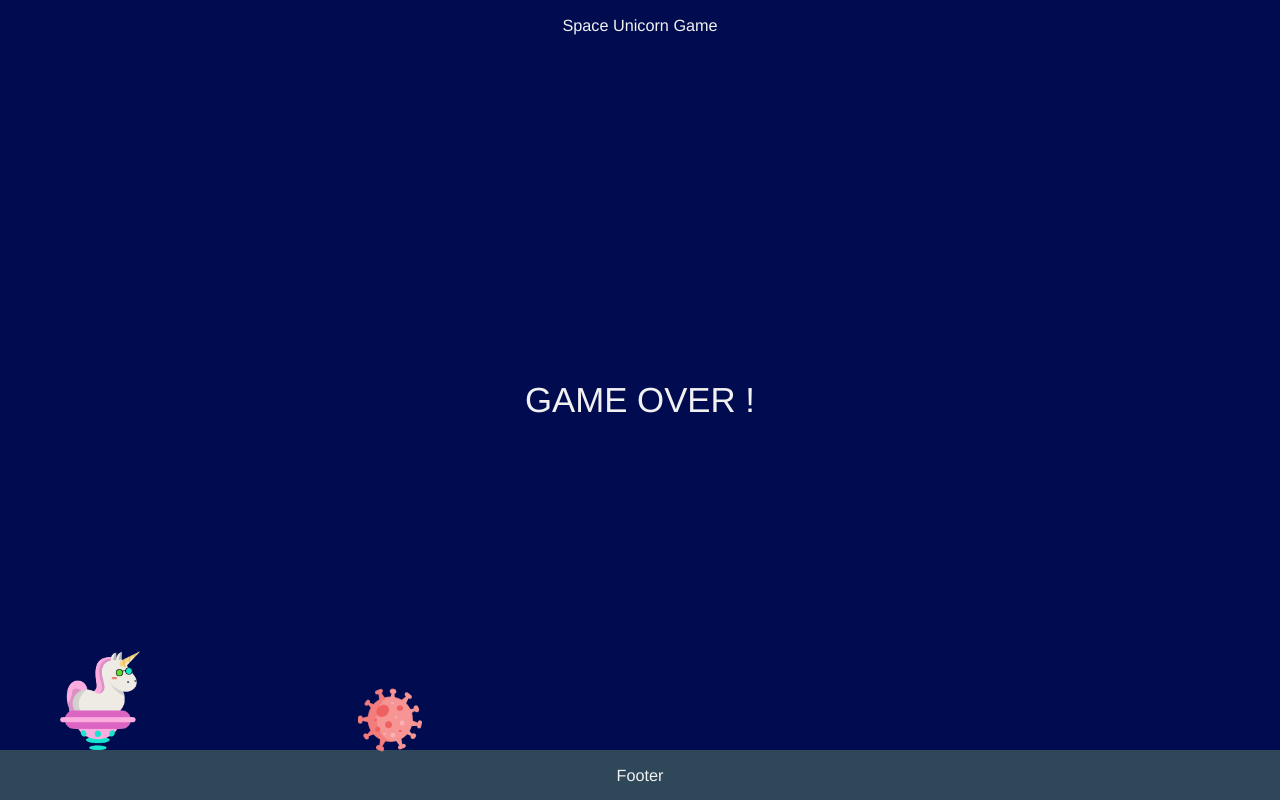
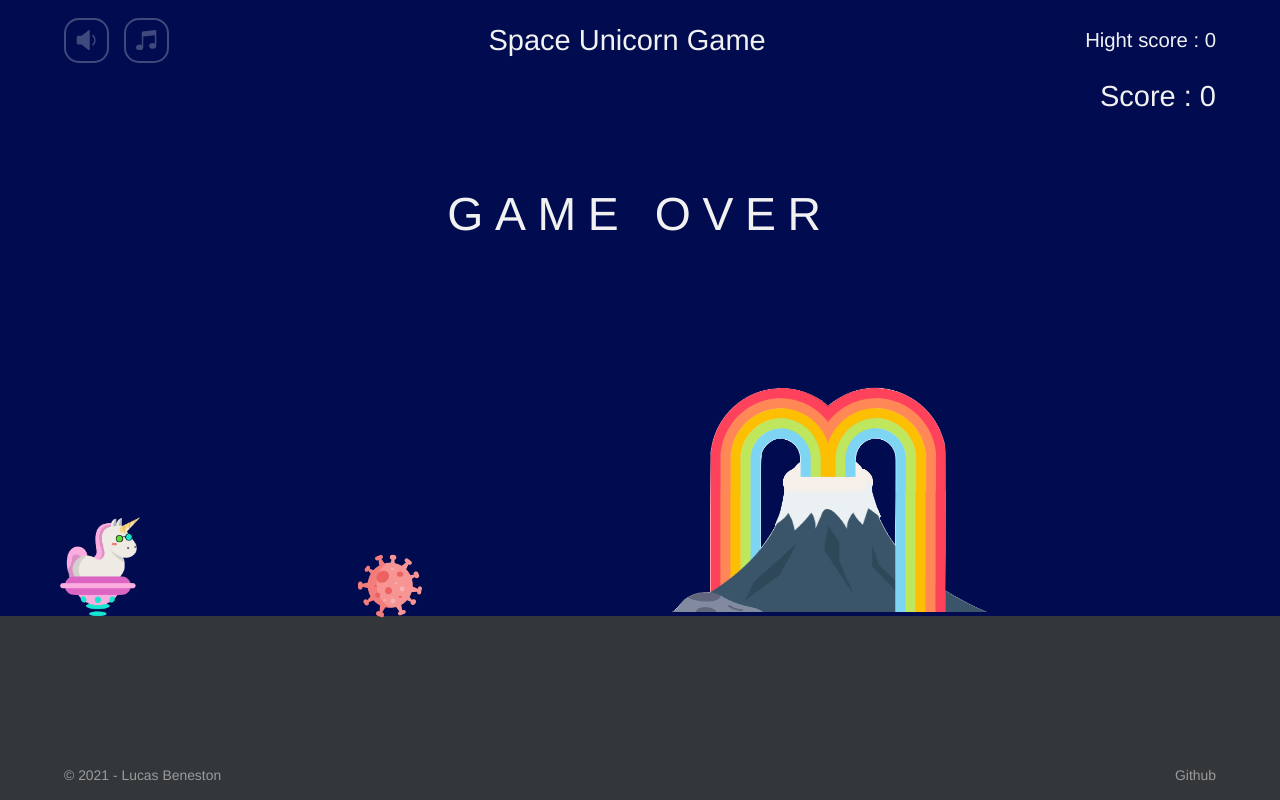
Before and after one commit to Lucasbeneston/space-unicorn-game, a React (Create React App) app: page / in a window 1280 px wide. Built offline with nearby package versions, Linux system fonts and the light colour scheme.

Commit message:
:lipstick: Add header + footer :lipstick:

```diff
--- /dev/null
+++ b/src/components/atoms/SVGR/Effect.jsx
@@ -0,0 +1,12 @@
+import React from "react";
+
+export default function Effect() {
+  return (
+    <svg xmlns="http://www.w3.org/2000/svg" viewBox="0 0 448.019 448.019">
+      <path
+        fill="currentColor"
+        d="M294.953 1.587c-5.568-2.656-12.128-1.952-16.928 1.92L122.377 128.019H48.009c-17.632 0-32 14.368-32 32v128c0 17.664 14.368 32 32 32h74.368l155.616 124.512a16.158 16.158 0 0010.016 3.488c2.368 0 4.736-.544 6.944-1.6a15.968 15.968 0 009.056-14.4v-416a16.05 16.05 0 00-9.056-14.432zM385.001 110.867c-6.304-6.208-16.416-6.112-22.624.128-6.208 6.304-6.144 16.416.128 22.656 24.192 23.872 37.504 55.968 37.504 90.368s-13.312 66.496-37.504 90.368c-6.272 6.176-6.336 16.32-.128 22.624a15.943 15.943 0 0011.36 4.736c4.064 0 8.128-1.536 11.264-4.64 30.336-29.856 47.008-70.048 47.008-113.088s-16.672-83.232-47.008-113.152z"
+      />
+    </svg>
+  );
+}
--- /dev/null
+++ b/src/components/atoms/SVGR/Music.jsx
@@ -0,0 +1,12 @@
+import React from "react";
+
+export default function Music() {
+  return (
+    <svg xmlns="http://www.w3.org/2000/svg" viewBox="0 0 477.867 477.867">
+      <path
+        fill="currentColor"
+        d="M472.184 4.347a17.326 17.326 0 00-13.261-4.25l-307.2 34.133c-8.647.957-15.19 8.265-15.189 16.964V355.34a98.75 98.75 0 00-51.2-14.012C38.281 341.329 0 371.946 0 409.595s38.281 68.267 85.333 68.267 85.333-30.601 85.333-68.267V151.889l273.067-30.413v199.68a98.755 98.755 0 00-51.2-13.961c-47.053 0-85.333 30.618-85.333 68.267s38.281 68.267 85.333 68.267 85.333-30.601 85.333-68.267v-358.4c0-4.854-2.066-9.478-5.682-12.715z"
+      />
+    </svg>
+  );
+}
--- a/src/components/organisms/Footer/Footer.jsx
+++ b/src/components/organisms/Footer/Footer.jsx
@@ -2,5 +2,17 @@ import React from "react";
 import "./Footer.scss";
 
 export default function Footer() {
-  return <footer className="footer">Footer</footer>;
+  const date = new Date().getFullYear();
+
+  return (
+    <footer className="footer">
+      <h5 className="footer_copyright">&copy; {date} - Lucas Beneston</h5>
+      <a
+        className="footer_github"
+        href="https://github.com/Lucasbeneston/space-unicorn-game"
+      >
+        Github
+      </a>
+    </footer>
+  );
 }
--- a/src/components/organisms/Footer/Footer.scss
+++ b/src/components/organisms/Footer/Footer.scss
@@ -1,8 +1,16 @@
 .footer {
   height: 50px;
   width: 100%;
-  background-color: #2f4859;
+  background-color: #33373a;
   display: flex;
   align-items: center;
-  justify-content: center;
+  justify-content: space-between;
+  color: rgba(255, 255, 255, 0.5);
+  padding: 0 5%;
+
+  &_copyright,
+  &_github {
+    font-weight: lighter;
+    font-size: 1.2rem;
+  }
 }
--- a/src/components/organisms/Header/Header.jsx
+++ b/src/components/organisms/Header/Header.jsx
@@ -1,6 +1,21 @@
 import React from "react";
+import Effect from "../../atoms/SVGR/Effect";
+import Music from "../../atoms/SVGR/Music";
 import "./Header.scss";
 
 export default function Header() {
-  return <header className="header">Space Unicorn Game</header>;
+  return (
+    <header className="header">
+      <div className="header_buttons">
+        <button type="button">
+          <Effect />
+        </button>
+        <button type="button">
+          <Music />
+        </button>
+      </div>
+      <h1 className="header_title">Space Unicorn Game</h1>
+      <h3 className="header_highScore">Hight score : 0</h3>
+    </header>
+  );
 }
--- a/src/components/organisms/Header/Header.scss
+++ b/src/components/organisms/Header/Header.scss
@@ -1,7 +1,46 @@
 .header {
-  height: 50px;
+  height: 80px;
   width: 100%;
   display: flex;
   align-items: center;
-  justify-content: center;
+  justify-content: space-between;
+  // background-color: orchid;
+  padding: 0 5%;
+  z-index: 100;
+
+  &_buttons {
+    width: 105px;
+    display: flex;
+    justify-content: space-between;
+
+    button {
+      color: rgba(255, 255, 255, 0.25);
+      height: 45px;
+      width: 45px;
+      border-radius: 15px;
+      outline: none;
+      border: 2px solid rgba(255, 255, 255, 0.25);
+      background-color: transparent;
+      display: flex;
+      align-items: center;
+      justify-content: center;
+      cursor: pointer;
+
+      & svg {
+        width: 70%;
+      }
+    }
+  }
+
+  &_title {
+    font-size: 2.5rem;
+    text-align: center;
+    font-weight: lighter;
+  }
+
+  &_highScore {
+    font-size: 1.75rem;
+    text-align: center;
+    font-weight: lighter;
+  }
 }
--- a/src/components/pages/Home/Home.jsx
+++ b/src/components/pages/Home/Home.jsx
@@ -6,8 +6,15 @@ import "./Home.scss";
 
 export default function Home() {
   const [isGameOver, setIsGameOver] = useState(false);
-  // console.log(isGameOver);
-  console.log(setIsGameOver);
+  const [score, setScore] = useState(0);
+
+  // useEffect(() => {
+  //   const timer = setInterval(() => setScore(score + 1), 10);
+  //   return () => clearInterval(timer);
+  // }, [isGameOver, score]);
+
+  console.log(isGameOver);
+  console.log(setIsGameOver, setScore);
 
   useEffect(() => {
     const unicorn = document.querySelector(".unicorn");
@@ -81,12 +88,17 @@ export default function Home() {
 
   return (
     <div className="game">
-      {isGameOver ? <h2 className="game_gameover">Game Over !</h2> : null}
+      <h2 className="game_score">Score : {score}</h2>
+      {isGameOver ? <h2 className="game_gameover">Game Over</h2> : null}
       <div className="game_map">
         <div className="unicorn">
           <img src={`${process.env.PUBLIC_URL}/images/Unicorn.png`} alt="" />
         </div>
       </div>
+      <div className="game_ground" />
+      <div className="game_volcano">
+        <img src={`${process.env.PUBLIC_URL}/images/volcano.png`} alt="" />
+      </div>
     </div>
   );
 }
--- a/src/components/pages/Home/Home.scss
+++ b/src/components/pages/Home/Home.scss
@@ -1,20 +1,47 @@
 .game {
   width: 100%;
-  height: calc(100vh - 100px);
+  height: calc(100vh - 130px);
+  position: relative;
 
   &_map {
-    height: 100%;
+    height: 80%;
     width: 100%;
     position: relative;
+    background-color: #000c4f;
+  }
+
+  &_ground {
+    height: 20%;
+    width: 100%;
+    background-color: #33373a;
+    position: absolute;
+    bottom: 0;
+  }
+
+  &_volcano {
+    position: absolute;
+    width: 25%;
+    bottom: 20%;
+    left: 65%;
+    transform: translate(-50%);
+  }
+
+  &_score {
+    position: absolute;
+    font-size: 2.5rem;
+    right: 5%;
+    z-index: 150;
   }
 
   &_gameover {
-    font-size: 3rem;
+    font-size: 4rem;
     text-transform: uppercase;
+    letter-spacing: 1rem;
     position: absolute;
     left: 50%;
-    top: 50%;
+    top: 20%;
     transform: translate(-50%, -50%);
+    z-index: 150;
   }
 }
 
@@ -44,6 +71,7 @@
   bottom: 0;
   left: 60px;
   animation: fly infinite 2s ease-in;
+  z-index: 150;
 }
 
 @keyframes bounce {
@@ -71,4 +99,5 @@
   position: absolute;
   bottom: 0;
   animation: bounce infinite 2s;
+  z-index: 150;
 }
```
Also changed, not shown: public/images/volcano.png (added), 1 other file (tests, documents, lock files or other folders).
